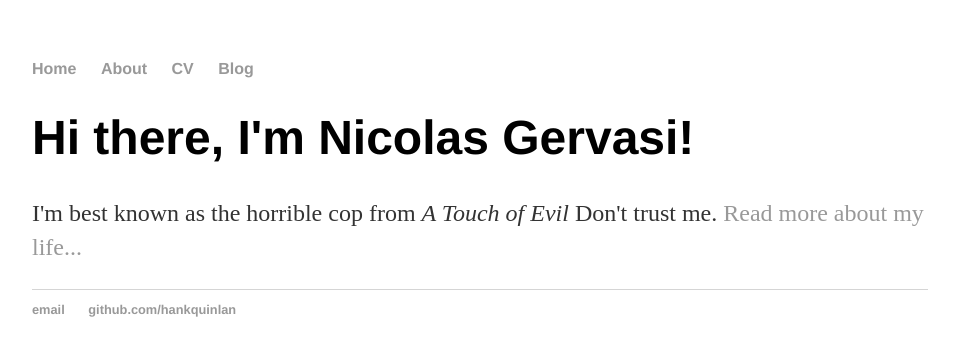
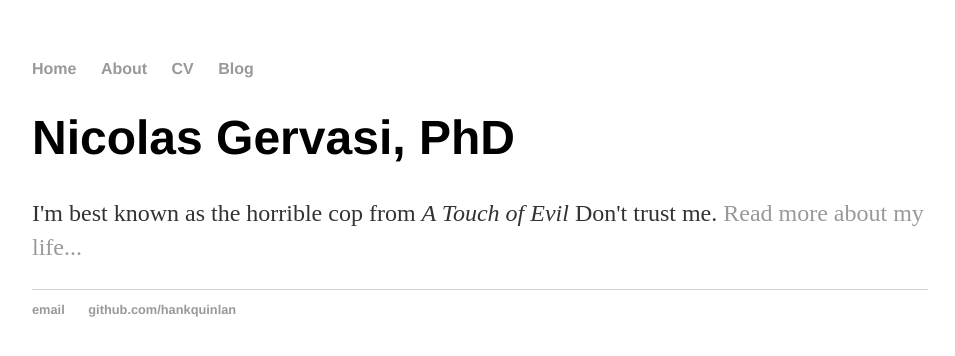
Before and after one commit to nicolasgervasi/nicolasgervasi.github.io, a Jekyll site: the page built from index.html, in a window 1280 px wide. Shown: the top 356 px of the page, without its empty margins (160-1115 px from the left). Built offline with Jekyll 4.4.1, drawn with Linux system fonts in a browser that asks for light colours.

Commit message:
Update index.html

```diff
--- a/index.html
+++ b/index.html
@@ -3,6 +3,6 @@ layout: default
 title: Nicolas Gervasi
 ---
 <div class="blurb">
-	<h1>Hi there, I'm Nicolas Gervasi!</h1>
+	<h1>Nicolas Gervasi, PhD</h1>
 	<p>I'm best known as the horrible cop from <em>A Touch of Evil</em> Don't trust me. <a href="/about">Read more about my life...</a></p>
 </div><!-- /.blurb -->
```
